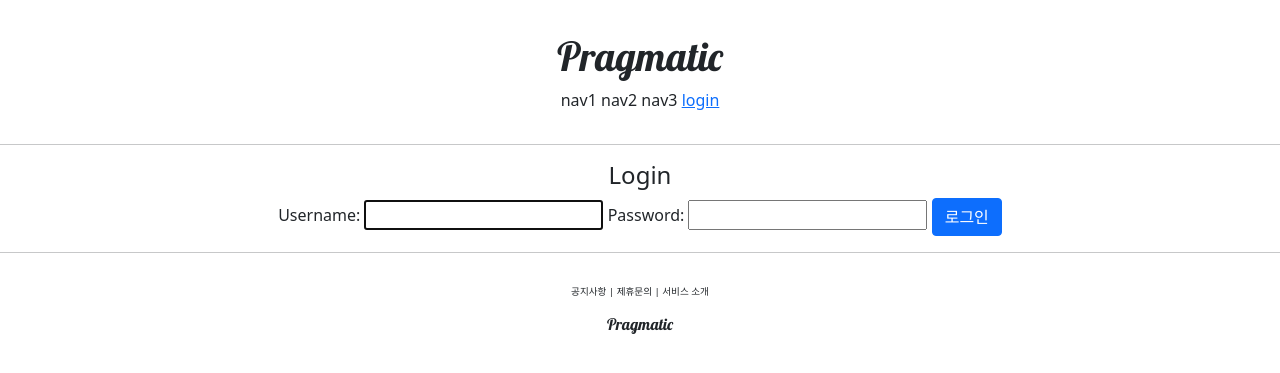
After one commit to jeongwookim2022/fullstack_pragmatic, a Django app: page /account/login/ in a window 1280 px wide. The commit adds this page. Shown: the top 373 px of the page. Run offline with Django 4.2, Linux system fonts and the light colour scheme.

Commit message:
django course 22 commit

```diff
--- /dev/null
+++ b/accountapp/templates/accountapp/login.html
@@ -0,0 +1,18 @@
+{% extends 'base.html' %}
+
+
+{% block content %}
+    <div style="text-align: center">
+        <div>
+            <h4>Login</h4>
+        </div>
+        <div>
+            <form action="" method="post">
+                {% csrf_token %}
+                {{ form }}
+                <input type="submit" class="btn btn-primary" value="로그인">
+            </form>
+        </div>
+    </div>
+
+{% endblock %}
--- a/accountapp/urls.py
+++ b/accountapp/urls.py
@@ -1,3 +1,4 @@
+from django.contrib.auth.views import LoginView, LogoutView
 from django.urls import path, include
 from accountapp.views import hello_world, AccountCreateView
 
@@ -6,8 +7,13 @@ app_name = "accountapp"
 urlpatterns = [
     # 1. 함수형 view는 그냥 그 함수의 이름을 그냥 적으면 된다.
     path('hello_world/', hello_world, name='hello_world'),
+
     # 2. 하지만, 클래스형 view에서는 views.py에 정의한 클래스를 import하고
     #  as_view()라는 메소드를 view단에 넣어줘야 한다
     path('create/', AccountCreateView.as_view(), name='create'),
 
+    #3, 4. 로그인, 로그아웃
+    path('login/', LoginView.as_view(template_name='accountapp/login.html'), name='login'),
+    path('logout/', LogoutView.as_view(), name='logout'),
+
 ]
--- a/templates/header.html
+++ b/templates/header.html
@@ -8,7 +8,17 @@
             <span>nav1</span>
             <span>nav2</span>
             <span>nav3</span>
-            <span>nav4</span>
+            <!--로그인이 되어 있는 경우와 로그인 안 되어있는 경우-->
+            <!--get방식으로 next의 값을 넘김. 즉, 로그인 또는 로그아웃 후에 다시 넘어갈 경로를 넘김-->
+            {% if not user.is_authenticated %}
+            <a href="{% url 'accountapp:login' %}?next={{ request.path }}">
+                <span>login</span>
+            </a>
+            {% else %}
+            <a href="{% url 'accountapp:logout' %}?next={{ request.path }}">
+                <span>logout</span>
+            </a>
+            {% endif %}
         </div>
     </div>
 
```
Also changed, not shown: pragmatic/settings.py (+7 -0 lines).
